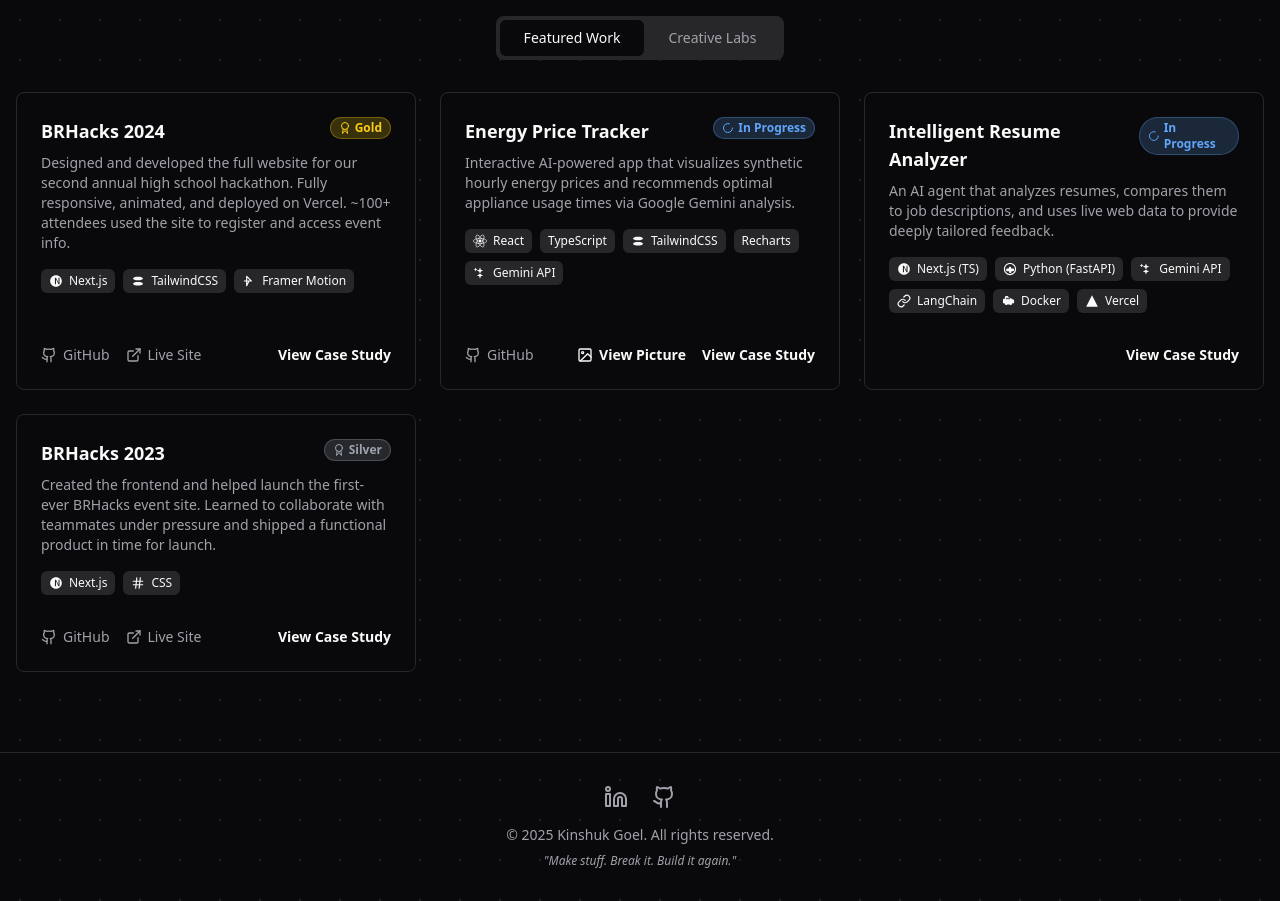
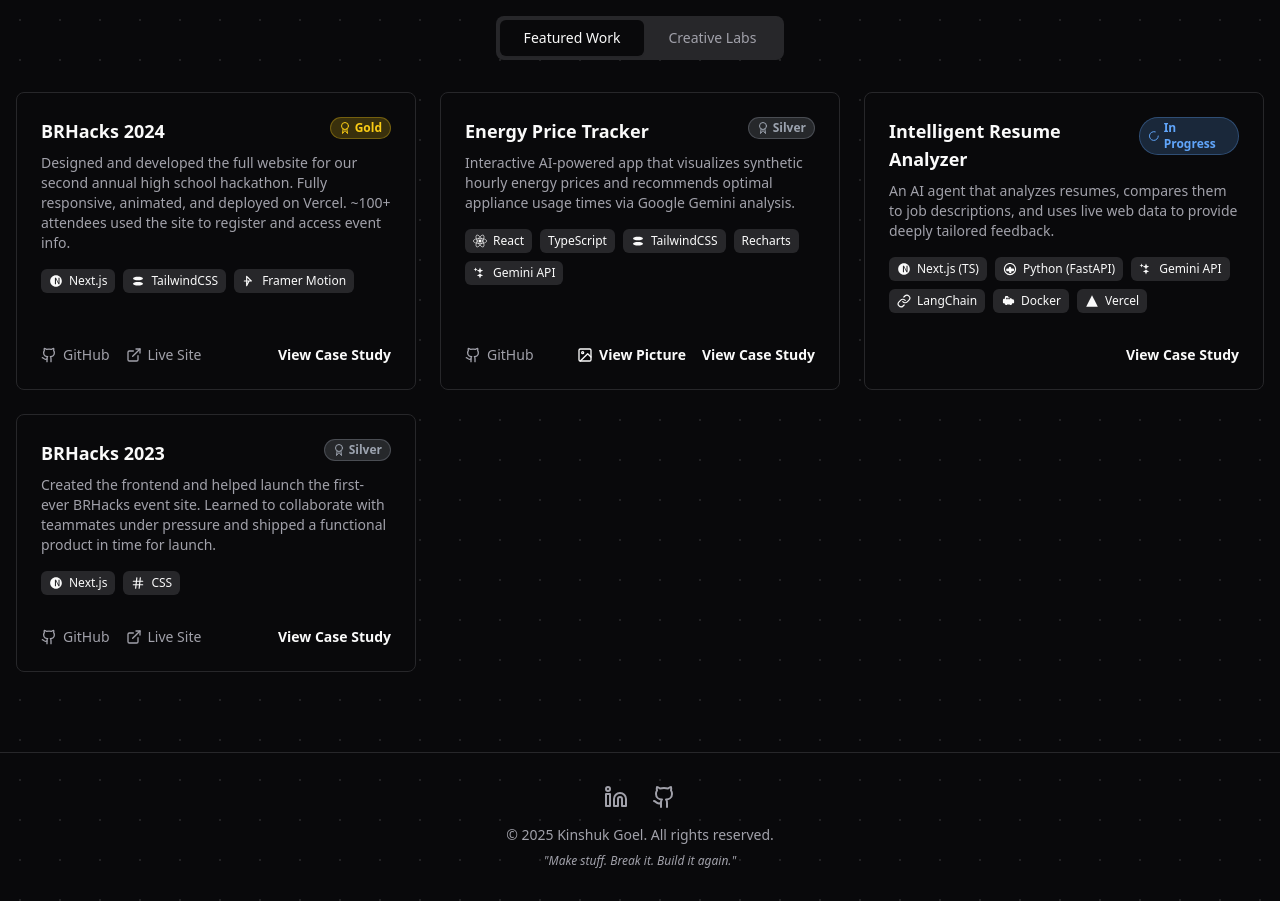
Before and after one commit to shuknuk/shukdev, a React (Vite) app: page / in a window 1280 px wide. Shown: the part 880-1781 px from the top of the page. Built offline with nearby package versions, Linux system fonts and the light colour scheme.

Commit message:
Updated rank to silver

```diff
--- a/constants.tsx
+++ b/constants.tsx
@@ -24,7 +24,7 @@ export const PROJECTS_DATA: Project[] = [
     id: 'energy-price-tracker',
     title: 'Energy Price Tracker',
     category: 'Featured Work',
-    rank: 'In Progress',
+    rank: 'Silver',
     description:
       'Interactive AI-powered app that visualizes synthetic hourly energy prices and recommends optimal appliance usage times via Google Gemini analysis.',
     tech: ['React', 'TypeScript', 'TailwindCSS', 'Recharts', 'Gemini API'],
```
